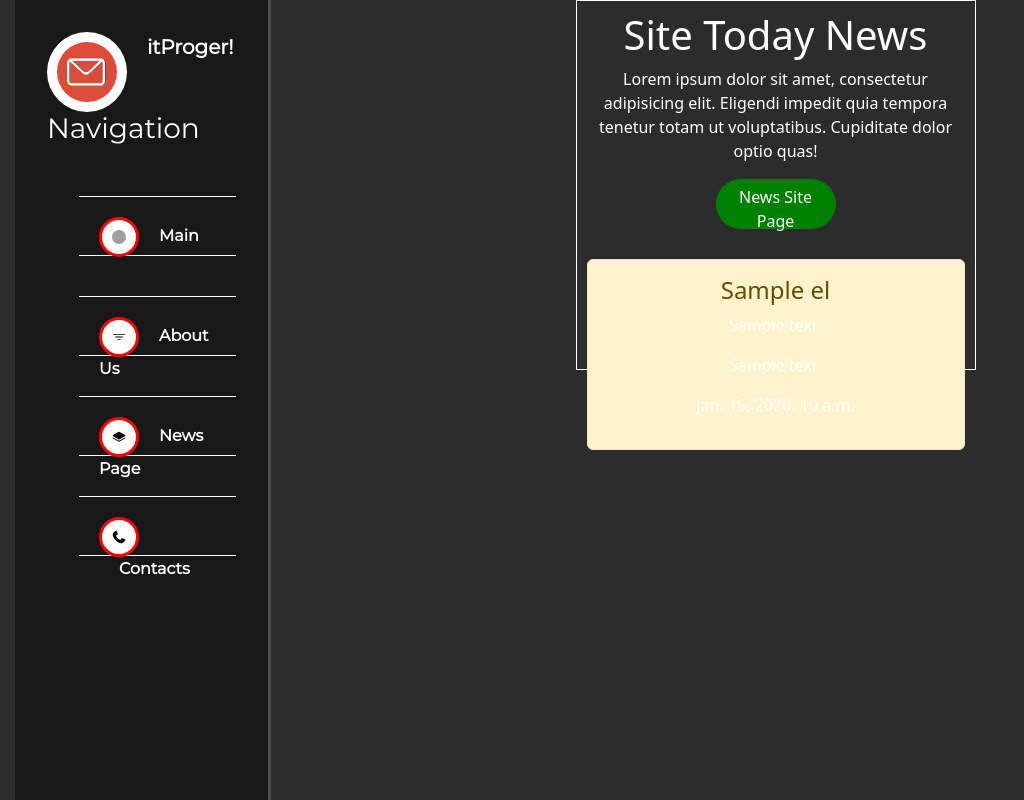
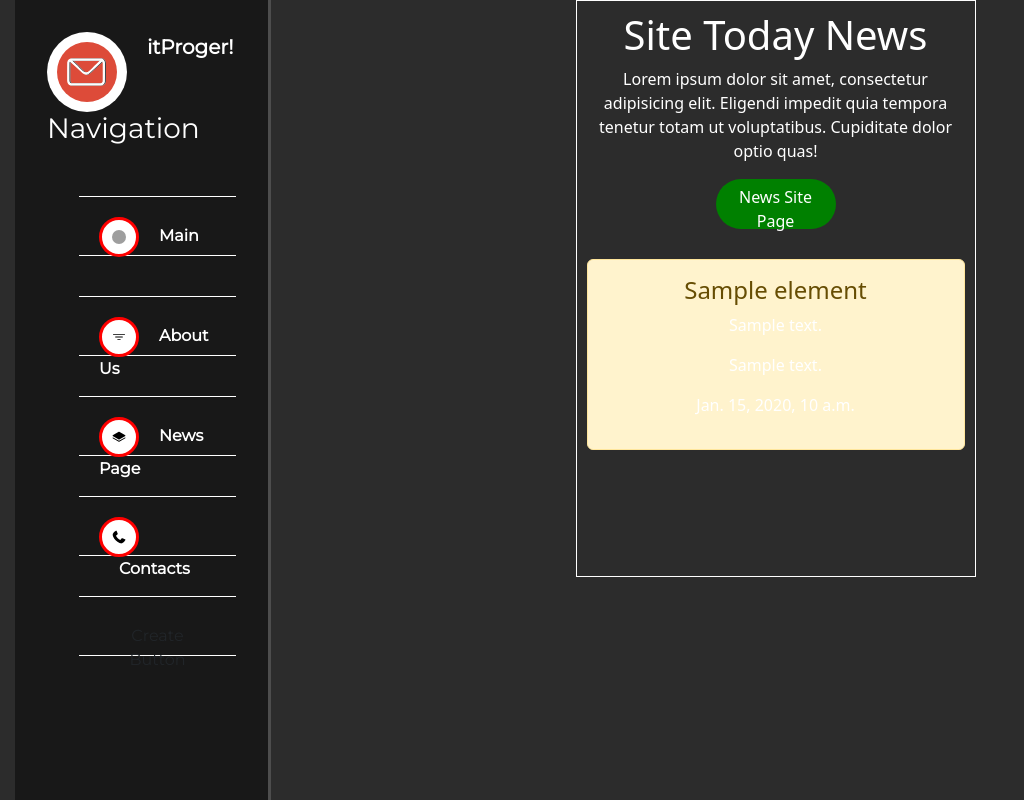
Before and after one commit to iztelinside/git-django-new-final-project, a Django app: template it/news/templates/news/news_home.html in a window 1280 px wide. Shown: the whole page, without its empty margins (0-1024 px from the left). Run offline with Django 3.2, Linux system fonts and the light colour scheme; the template is opened without the code that fills it: most values are stand-ins (such as "Sample title", 1, 10 or a date in 2020); some libraries are stand-ins or nearby versions; grey boxes are pictures that could not be loaded.

Commit message:
button and news commit final

```diff
--- a/it/main/templates/main/layout.html
+++ b/it/main/templates/main/layout.html
@@ -25,6 +25,7 @@
             <a href="{% url 'about' %}"><li><img src="{% static 'main/img/about_icon.svg' %}" alt=""><span>About Us</span></li></a>
             <a href="{% url 'news_home' %}"><li><img src="{% static 'main/img/main_icon.svg' %}" alt=""><span>News Page</span></li></a>
             <a href="{% url 'contacts' %}"><li><img src="{% static 'main/img/phone_icon.svg' %}" alt=""><span>Contacts</span></li></a>
+            <a href="{% url 'create' %}"><li><button class="btn">Create Button</button></li></a>
 <!--            <a href=""><li><i class="fa-solid fa-house"></i>Main!</li></a>-->
 <!--            <a href=""><li><i class="fa-solid fa-bars"></i>About Us!</li></a>-->
 <!--            <a href=""><li><i class="fa-solid fa-phone"></i>Contacts!</li></a>-->
--- a/it/news/models.py
+++ b/it/news/models.py
@@ -4,7 +4,7 @@ from django.db import models
 class NewsHome(models.Model):
     title = models.CharField("Название",max_length=100)
     anons_content = models.TextField("Анонс", blank=True, max_length=200)
-    full_content = models.TextField("Сататья", blank=True, max_length=500)
+    full_content = models.TextField("Статья", blank=True, max_length=500)
     date = models.DateTimeField("Дата публикации")
 
     def __str__(self):
--- a/it/news/templates/news/news_home.html
+++ b/it/news/templates/news/news_home.html
@@ -9,21 +9,22 @@ Site Today News
         <h1>Site Today News</h1>
         <p>Lorem ipsum dolor sit amet, consectetur adipisicing elit. Eligendi impedit quia tempora tenetur totam ut voluptatibus. Cupiditate dolor optio quas!</p>
         <button class="btn btn-warning">News Site Page</button>
+        {% for element in news%}
+                <div class="alert alert-warning">
+                    <h4>{{element.title}}</h4>
+                    <p>{{element.anons_content}}</p>
+                    <p>{{element.full_content}}</p>
+                    <p>{{element.date}}</p>
+                </div>
+
+        {% endfor %}
 
 <!--        The first option for extracting elements from the database-->
         <!--         {{news}}-->
 
 <!--        The second option for extracting elements from the database-->
         <div class="elements">
-            {% for element in news%}
-                <div class="alert alert-warning">
-                    <h4>{{el.title}}</h4>
-                    <p>{{el.anons_content}}</p>
-                    <p>{{el.full_content}}</p>
-                    <p>{{el.date}}</p>
-                </div>
 
-            {% endfor %}
 
 
 
--- a/it/news/views.py
+++ b/it/news/views.py
@@ -3,7 +3,7 @@ from .models import NewsHome
 
 
 def news_home(request):
-    news = NewsHome.objects.all()
+    news = NewsHome.objects.order_by("title")
     return render(request, 'news/news_home.html', {"news": news})
 # from django.urls import path
 # from . import views
```
